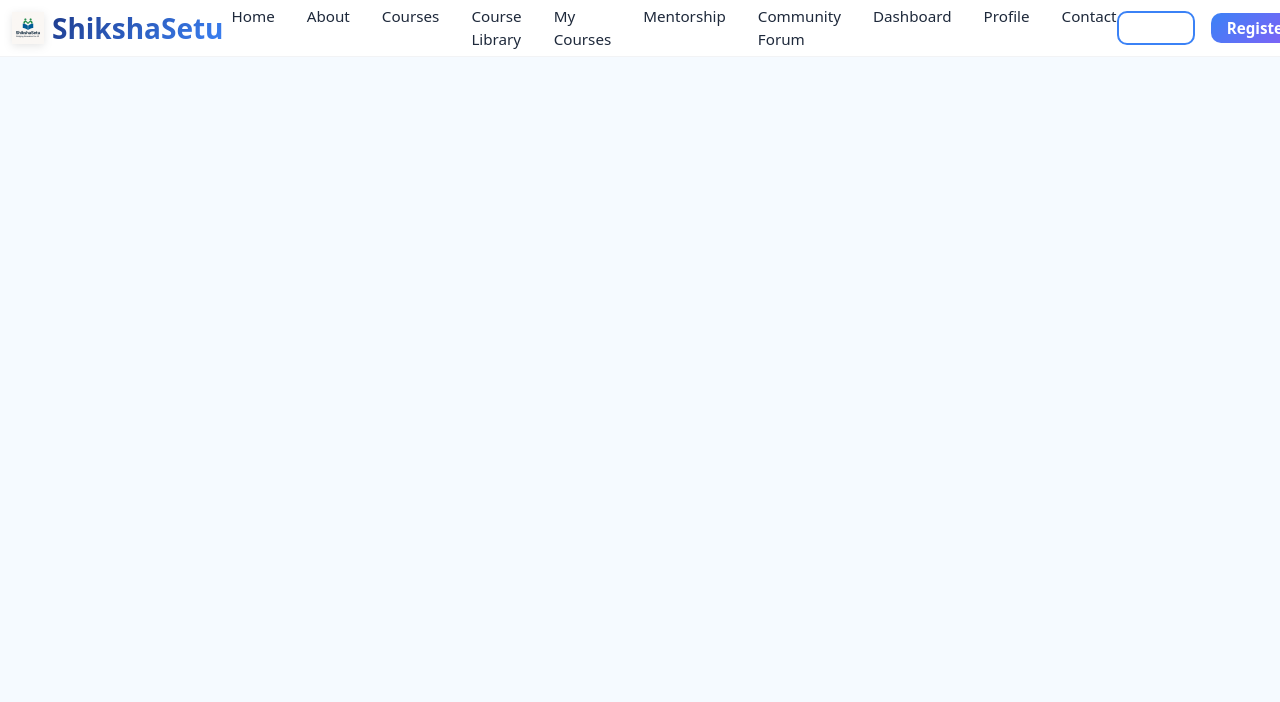
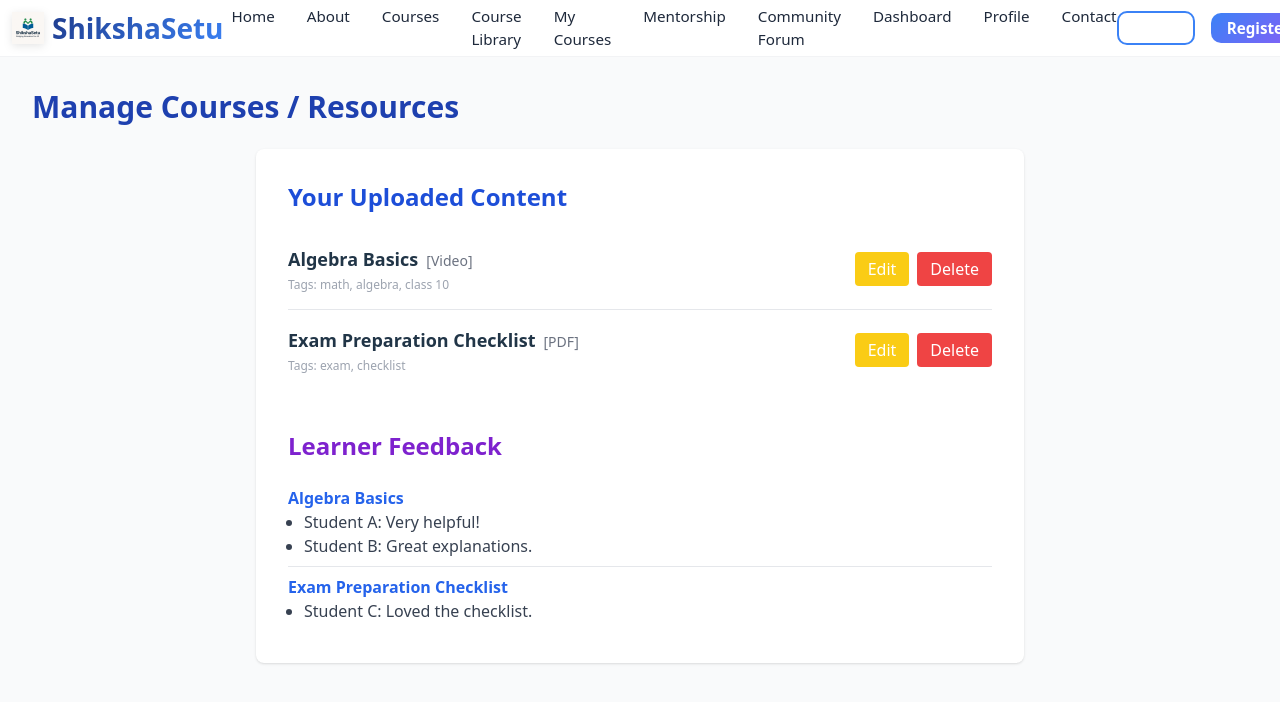
Before and after one commit to Bhanurajput58/ShikshaSetu, a React (Vite) app: page /educator-dashboard/manage in a window 1280 px wide. Shown: the top 702 px of the page. Built offline with nearby package versions, Linux system fonts and the light colour scheme.

Commit message:
created manage course page

```diff
--- a/src/Routes.jsx
+++ b/src/Routes.jsx
@@ -14,6 +14,7 @@ import Register from './pages/Register';
 import StudentDashboard from './pages/StudentDashboard';
 import EducatorDashboardHome from './pages/Educator Dashboard/Home';
 import UploadResource from './pages/Educator Dashboard/UploadResource';
+import ManageCourses from './pages/Educator Dashboard/ManageCourses';
 import React from 'react';
 
 export default function AppRoutes() {
@@ -35,6 +36,7 @@ export default function AppRoutes() {
         <Route path="/dashboard" element={<StudentDashboard />} />
         <Route path="/educator-dashboard" element={<EducatorDashboardHome />} />
         <Route path="/educator-dashboard/upload" element={<UploadResource />} />
+        <Route path="/educator-dashboard/manage" element={<ManageCourses />} />
       </Routes>
     </Router>
   );
--- /dev/null
+++ b/src/pages/Educator Dashboard/ManageCourses.jsx
@@ -0,0 +1,116 @@
+import React, { useState } from 'react';
+
+const mockCourses = [
+  {
+    id: 1,
+    title: 'Algebra Basics',
+    type: 'Video',
+    tags: ['math', 'algebra', 'class 10'],
+    feedback: [
+      { user: 'Student A', comment: 'Very helpful!' },
+      { user: 'Student B', comment: 'Great explanations.' },
+    ],
+  },
+  {
+    id: 2,
+    title: 'Exam Preparation Checklist',
+    type: 'PDF',
+    tags: ['exam', 'checklist'],
+    feedback: [
+      { user: 'Student C', comment: 'Loved the checklist.' },
+    ],
+  },
+];
+
+const ManageCourses = () => {
+  const [courses, setCourses] = useState(mockCourses);
+  const [editingId, setEditingId] = useState(null);
+  const [editTitle, setEditTitle] = useState('');
+
+  const handleDelete = (id) => {
+    setCourses(courses.filter((course) => course.id !== id));
+  };
+
+  const handleEdit = (course) => {
+    setEditingId(course.id);
+    setEditTitle(course.title);
+  };
+
+  const handleEditSave = (id) => {
+    setCourses(
+      courses.map((course) =>
+        course.id === id ? { ...course, title: editTitle } : course
+      )
+    );
+    setEditingId(null);
+    setEditTitle('');
+  };
+
+  return (
+    <div className="p-8 bg-gray-50 min-h-screen">
+      <h1 className="text-3xl font-bold mb-6 text-blue-800">Manage Courses / Resources</h1>
+      <div className="bg-white shadow rounded-lg p-8 max-w-3xl mx-auto">
+        <h2 className="text-2xl font-semibold mb-4 text-blue-700">Your Uploaded Content</h2>
+        <ul className="divide-y divide-gray-200">
+          {courses.map((course) => (
+            <li key={course.id} className="py-4 flex flex-col md:flex-row md:items-center md:justify-between gap-4">
+              <div>
+                {editingId === course.id ? (
+                  <input
+                    className="border rounded px-2 py-1 mr-2"
+                    value={editTitle}
+                    onChange={(e) => setEditTitle(e.target.value)}
+                  />
+                ) : (
+                  <span className="font-semibold text-lg">{course.title}</span>
+                )}
+                <span className="ml-2 text-sm text-gray-500">[{course.type}]</span>
+                <div className="text-xs text-gray-400 mt-1">Tags: {course.tags.join(', ')}</div>
+              </div>
+              <div className="flex gap-2">
+                {editingId === course.id ? (
+                  <button
+                    onClick={() => handleEditSave(course.id)}
+                    className="bg-green-500 text-white px-3 py-1 rounded hover:bg-green-600"
+                  >
+                    Save
+                  </button>
+                ) : (
+                  <button
+                    onClick={() => handleEdit(course)}
+                    className="bg-yellow-400 text-white px-3 py-1 rounded hover:bg-yellow-500"
+                  >
+                    Edit
+                  </button>
+                )}
+                <button
+                  onClick={() => handleDelete(course.id)}
+                  className="bg-red-500 text-white px-3 py-1 rounded hover:bg-red-600"
+                >
+                  Delete
+                </button>
+              </div>
+            </li>
+          ))}
+        </ul>
+        <h2 className="text-2xl font-semibold mt-10 mb-4 text-purple-700">Learner Feedback</h2>
+        <ul className="divide-y divide-gray-200">
+          {courses.map((course) => (
+            <li key={course.id} className="py-2">
+              <div className="font-semibold text-blue-600">{course.title}</div>
+              <ul className="ml-4 list-disc text-gray-700">
+                {course.feedback.map((fb, idx) => (
+                  <li key={idx}>
+                    <span className="font-medium">{fb.user}:</span> {fb.comment}
+                  </li>
+                ))}
+              </ul>
+            </li>
+          ))}
+        </ul>
+      </div>
+    </div>
+  );
+};
+
+export default ManageCourses;
```
